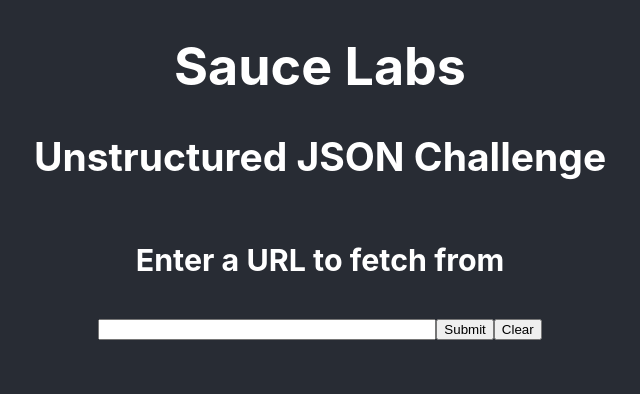
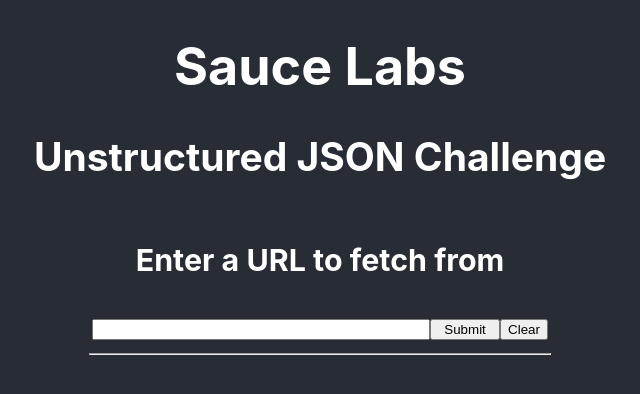
Before and after one commit to jeffthebrink/sauce-labs-challenge, a React (Create React App) app: page / in a window 1280 px wide. Shown: the top 394 px of the page, without its empty margins (320-960 px from the left). Built offline with nearby package versions, Linux system fonts and the light colour scheme.

Commit message:
little bit of styling

```diff
--- a/src/App.css
+++ b/src/App.css
@@ -33,6 +33,14 @@
   min-width: 330px;
 }
 
+.submit-btn {
+  min-width: 70px;
+}
+
+.url-input-container hr {
+  width: 460px;
+}
+
 @keyframes App-logo-spin {
   from {
     transform: rotate(0deg);
--- a/src/Response.tsx
+++ b/src/Response.tsx
@@ -1,4 +1,4 @@
-import React, { useMemo } from 'react';
+import React, {useMemo} from 'react';
 import { v4 as uuidv4 } from 'uuid';
 import ResponseItem from "./ResponseItem";
 
@@ -14,7 +14,7 @@ function Response({response, url}: ResponseProps) {
 
     return (
         <div className="response-container">
-            <h2>Response from {url}:</h2>
+            <h4>Response from {url}:</h4>
             {response && responseList.map((item) => {
                 return (
                     <span key={uuidv4()}>
--- a/src/UserInput.tsx
+++ b/src/UserInput.tsx
@@ -50,6 +50,7 @@ function UserInput() {
                     setShowResponse(false);
                 }}>Clear</button>
             </span>
+            <hr/>
             {response && showResponse && <Response response={response} url={url}/>}
         </div>
     );
```
